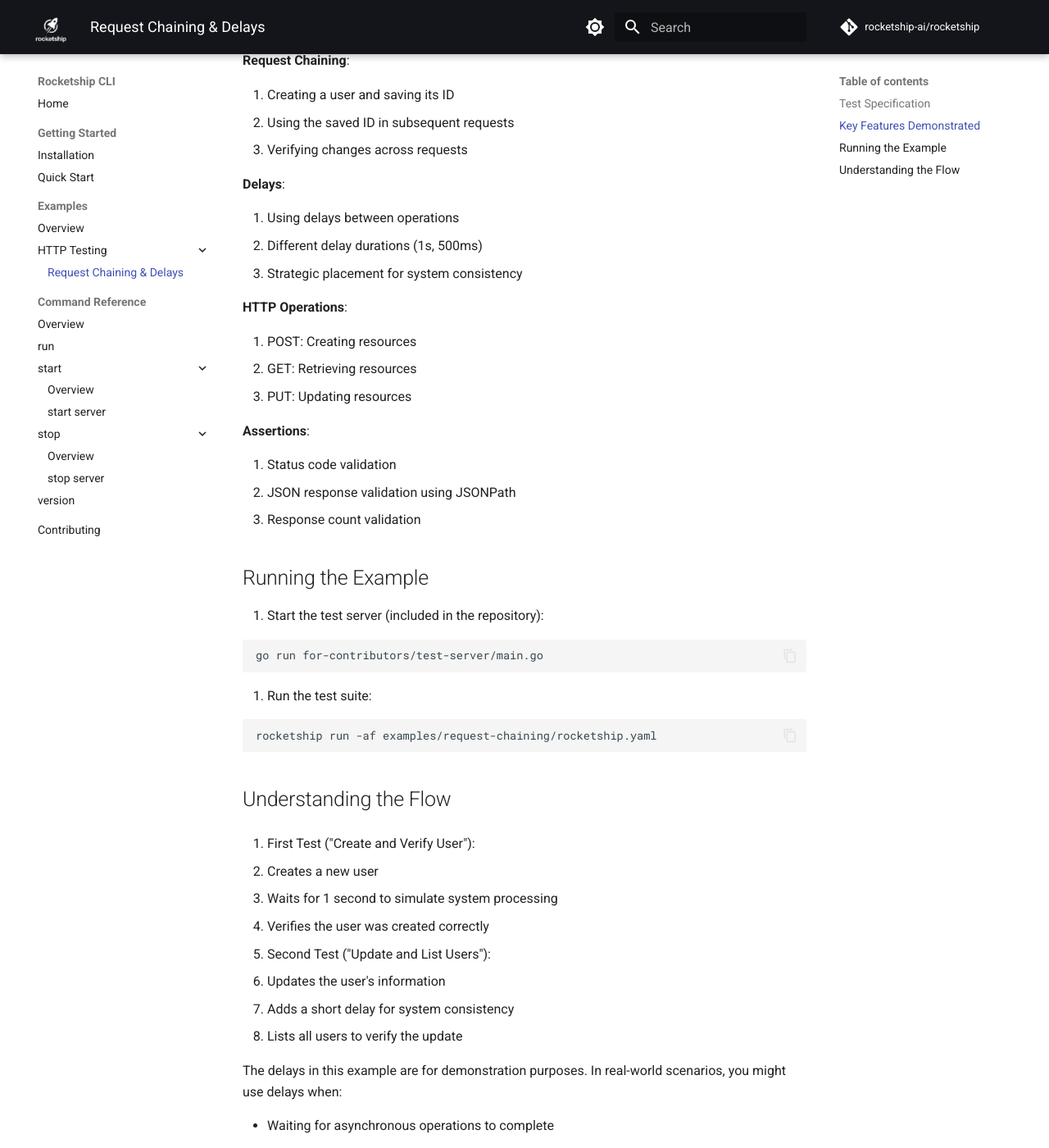
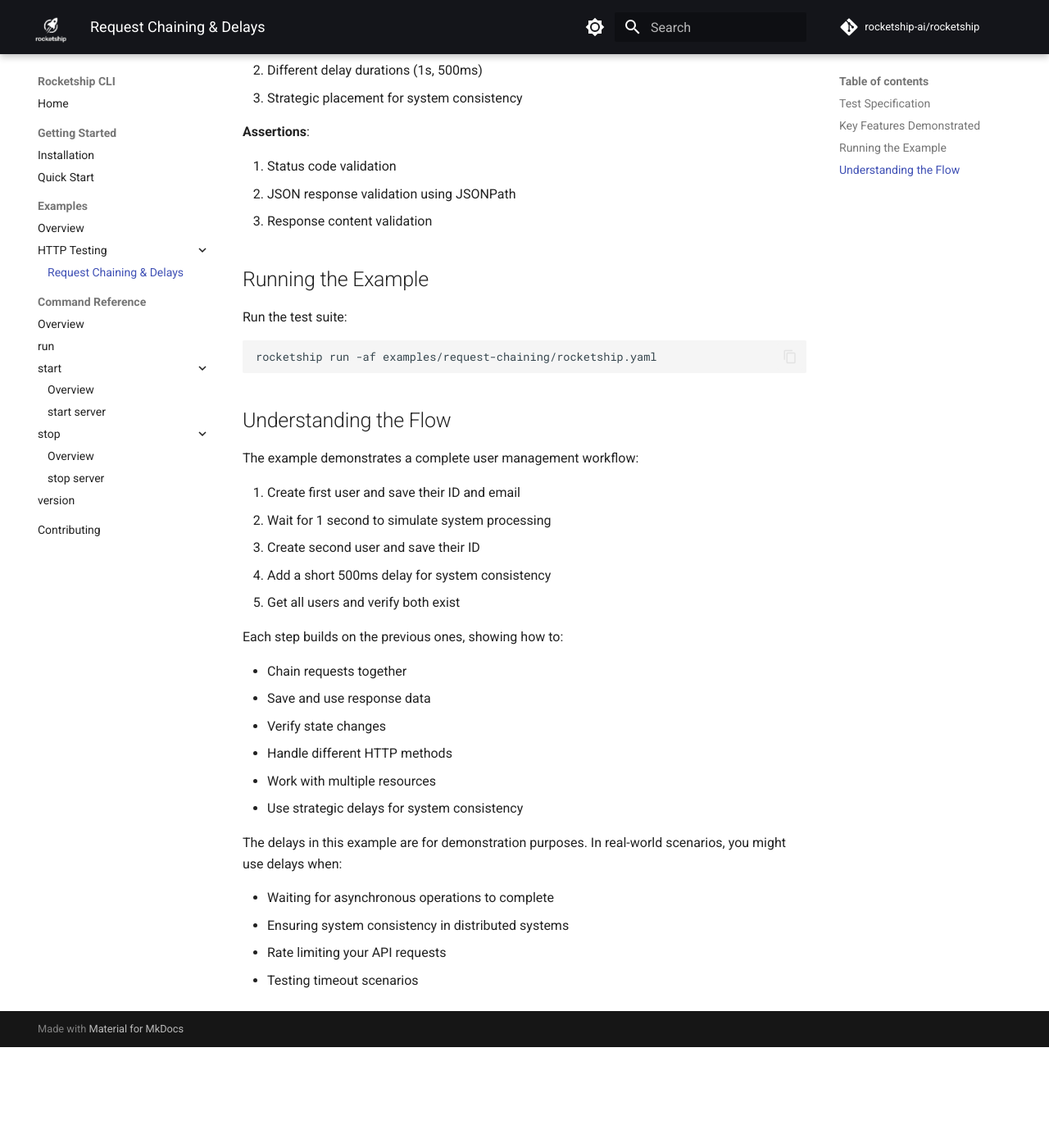
Before and after one commit to rocketship-ai/rocketship, an MkDocs documentation site: the page built from docs/src/examples/request-chaining.md, in a window 1280 px wide and 1400 px high, scrolled down 1989 px. Shown: the whole window at 82% size. Built offline with MkDocs 1.6.1 and Material for MkDocs 9.7.7, drawn with Linux system fonts in a browser that asks for light colours; comment, search, counter and statistics services are not loaded; after the commit the page ends 3266 px from its top, so only the background shows below that; some of the changed text lies outside the part shown.

Commit message:
example updates

````diff
--- a/docs/src/examples/request-chaining.md
+++ b/docs/src/examples/request-chaining.md
@@ -1,6 +1,6 @@
 # Request Chaining & Delays
 
-This example demonstrates how to chain HTTP requests and use delays in your test suites. It uses the test server included in the repository to show real-world API testing scenarios.
+This example demonstrates how to chain HTTP requests and use delays in your test suites. It uses our hosted test server at `tryme.rocketship.sh` to show real-world API testing scenarios.
 
 ## Test Specification
 
@@ -9,15 +9,13 @@
 description: "A test suite demonstrating request chaining and delays with the test server"
 version: "v1.0.0"
 tests:
-  - name: "Create and Verify User"
+  - name: "User Management Flow"
     steps:
-      - name: "Create a new user"
+      - name: "Create first user"
         plugin: "http"
         config:
           method: "POST"
-          url: "http://localhost:8080/users"
-          headers:
-            Content-Type: "application/json"
+          url: "https://tryme.rocketship.sh/users"
           body: |
             {
               "name": "John Doe",
@@ -28,50 +26,36 @@
           - type: "status_code"
             expected: 200
           - type: "json_path"
-            path: ".name"
+            path: "$.name"
             expected: "John Doe"
         save:
-          - json_path: ".id"
-            as: "user_id"
+          - json_path: "$.id"
+            as: "first_user_id"
+          - json_path: "$.email"
+            as: "first_user_email"
 
       - name: "Wait for system processing"
         plugin: "delay"
         config:
           duration: "1s"
 
-      - name: "Verify user creation"
+      - name: "Create second user"
         plugin: "http"
         config:
-          method: "GET"
-          url: "http://localhost:8080/users/{{ user_id }}"
-        assertions:
-          - type: "status_code"
-            expected: 200
-          - type: "json_path"
-            path: ".email"
-            expected: "john@example.com"
-
-  - name: "Update and List Users"
-    steps:
-      - name: "Update user information"
-        plugin: "http"
-        config:
-          method: "PUT"
-          url: "http://localhost:8080/users/{{ user_id }}"
-          headers:
-            Content-Type: "application/json"
+          method: "POST"
+          url: "https://tryme.rocketship.sh/users"
           body: |
             {
-              "name": "John Doe Jr",
-              "email": "john.jr@example.com",
+              "name": "Jane Smith",
+              "email": "jane@example.com",
               "role": "user"
             }
         assertions:
           - type: "status_code"
             expected: 200
-          - type: "json_path"
-            path: ".name"
-            expected: "John Doe Jr"
+        save:
+          - json_path: "$.id"
+            as: "second_user_id"
 
       - name: "Short delay for consistency"
         plugin: "delay"
@@ -82,22 +66,26 @@
         plugin: "http"
         config:
           method: "GET"
-          url: "http://localhost:8080/users"
+          url: "https://tryme.rocketship.sh/users"
         assertions:
           - type: "status_code"
             expected: 200
           - type: "json_path"
-            path: "to_entries | length"
-            expected: 1
+            path: "$.users_0.name"
+            expected: "John Doe"
+          - type: "json_path"
+            path: "$.users_1.name"
+            expected: "Jane Smith"
 ```
 
 ## Key Features Demonstrated
 
 **Request Chaining**:
 
-1. Creating a user and saving its ID
-2. Using the saved ID in subsequent requests
-3. Verifying changes across requests
+1. Creating multiple users
+2. Saving response values for later use
+3. Using saved values in subsequent requests
+4. Verifying changes across requests
 
 **Delays**:
 
@@ -105,27 +93,15 @@
 2. Different delay durations (1s, 500ms)
 3. Strategic placement for system consistency
 
-**HTTP Operations**:
-
-1. POST: Creating resources
-2. GET: Retrieving resources
-3. PUT: Updating resources
-
 **Assertions**:
 
 1. Status code validation
 2. JSON response validation using JSONPath
-3. Response count validation
+3. Response content validation
 
 ## Running the Example
 
-1. Start the test server (included in the repository):
-
-```bash
-go run for-contributors/test-server/main.go
-```
-
-2. Run the test suite:
+Run the test suite:
 
 ```bash
 rocketship run -af examples/request-chaining/rocketship.yaml
@@ -133,16 +109,22 @@
 
 ## Understanding the Flow
 
-1. First Test ("Create and Verify User"):
+The example demonstrates a complete user management workflow:
 
-   - Creates a new user
-   - Waits for 1 second to simulate system processing
-   - Verifies the user was created correctly
+1. Create first user and save their ID and email
+2. Wait for 1 second to simulate system processing
+3. Create second user and save their ID
+4. Add a short 500ms delay for system consistency
+5. Get all users and verify both exist
 
-2. Second Test ("Update and List Users"):
-   - Updates the user's information
-   - Adds a short delay for system consistency
-   - Lists all users to verify the update
+Each step builds on the previous ones, showing how to:
+
+- Chain requests together
+- Save and use response data
+- Verify state changes
+- Handle different HTTP methods
+- Work with multiple resources
+- Use strategic delays for system consistency
 
 The delays in this example are for demonstration purposes. In real-world scenarios, you might use delays when:
 
````
Also changed, not shown: docs/src/examples.md (+5 -13 lines), docs/src/examples/simple-http.md (deleted, +0 -96 lines), README.md, 3 other files.
